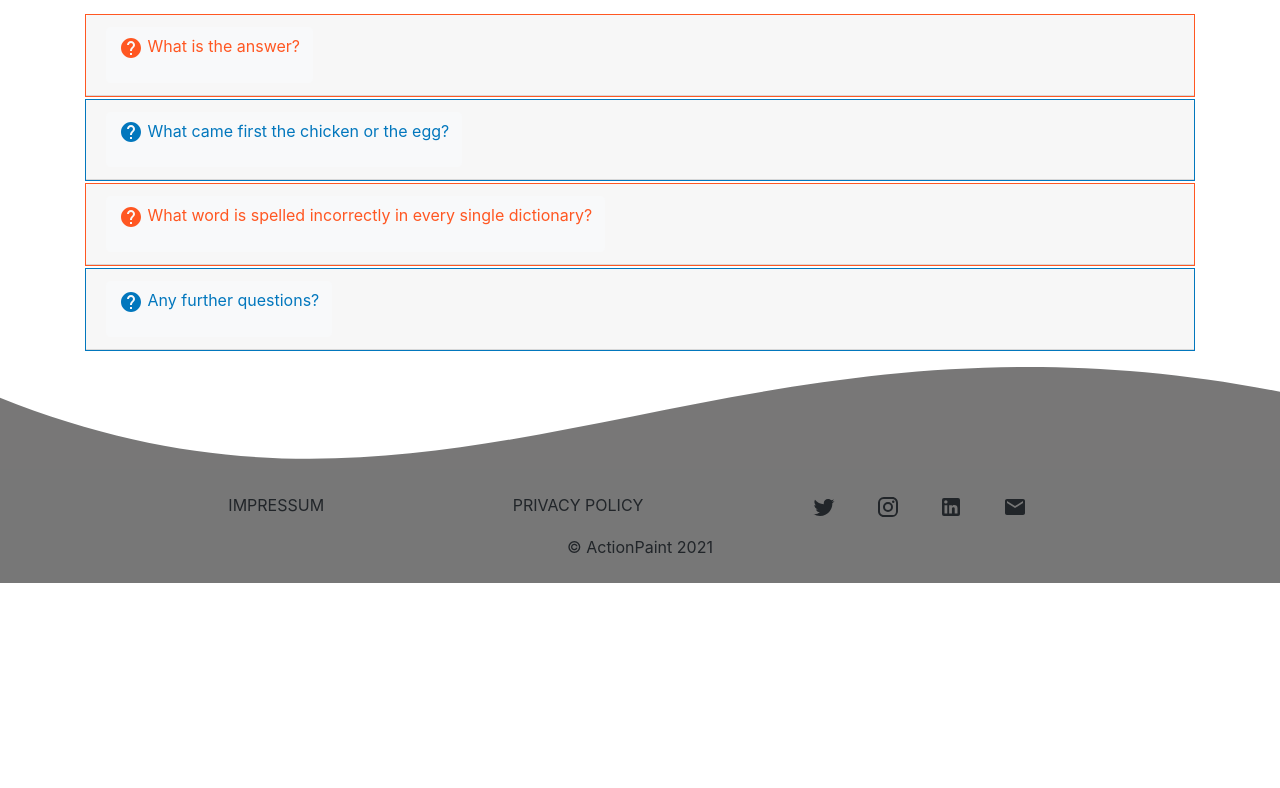
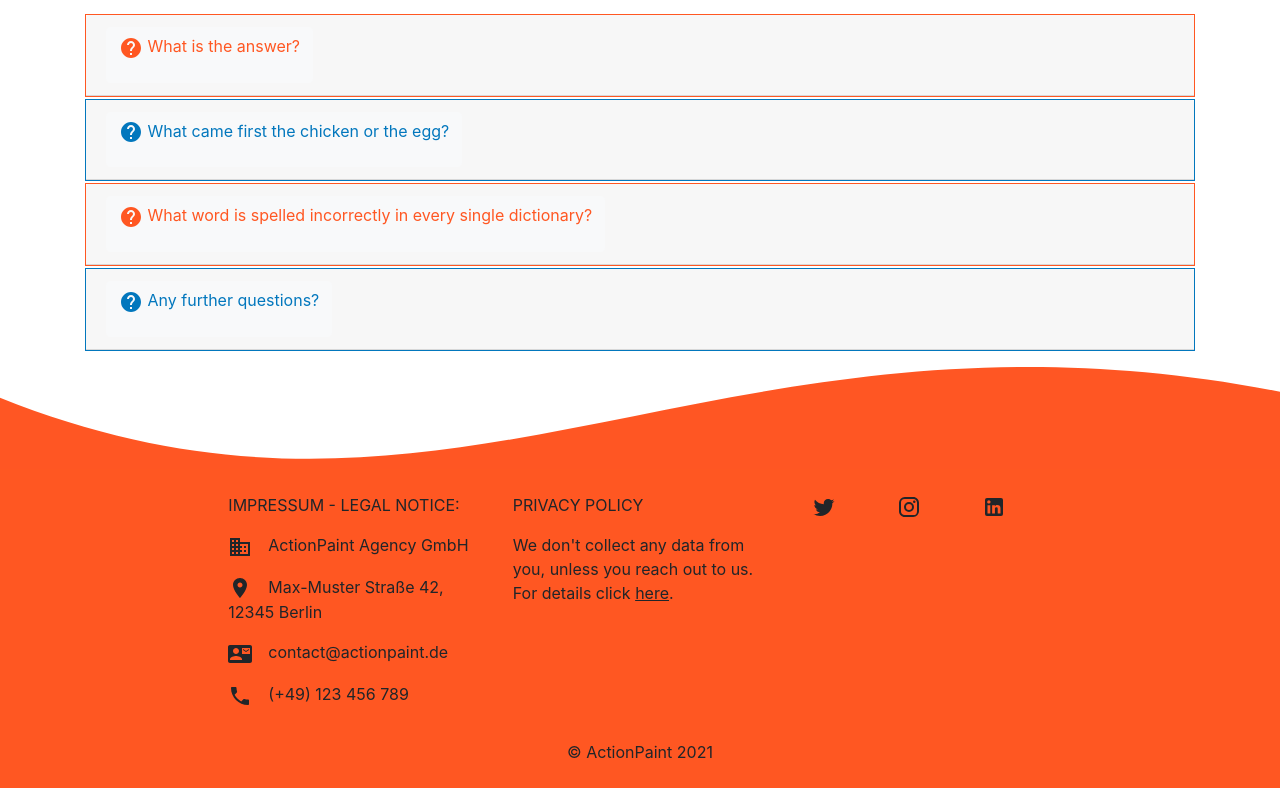
Before and after one commit to F1nnM/ActionPaint, a React (Create React App) app: page / in a window 1280 px wide. Shown: the part 1262-2050 px from the top of the page. Before the commit the page ends 1845 px from the top, so only its background shows below. Built offline with nearby package versions, Linux system fonts and the light colour scheme.

Commit message:
Reworked footer

```diff
--- a/src/components/Footer.js
+++ b/src/components/Footer.js
@@ -4,8 +4,11 @@ import styles from './Footer.module.css'
 
 import Twitter from '@material-ui/icons/Twitter'
 import Instagram from '@material-ui/icons/Instagram'
-import Mail from '@material-ui/icons/Mail'
+import ContactMail from '@material-ui/icons/ContactMail'
 import LinkedIn from '@material-ui/icons/LinkedIn'
+import Phone from '@material-ui/icons/Phone'
+import Business from '@material-ui/icons/Business';
+import LocationOn from '@material-ui/icons/LocationOn';
 import React from "react";
 
 function Footer() {
@@ -26,26 +29,33 @@ function Footer() {
         </Row>
       </Container>
       <Container fluid className={styles.footerContainer + " py-3"}>
-        <Row className="py-2 text-uppercase">
+        <Row className="py-2">
           <Col lg={1} xl={2} />
-          <Col>Impressum</Col>
-          <Col>Privacy Policy</Col>
+          <Col>
+            <span className="text-uppercase">Impressum - Legal Notice:</span>
+            <address className="mt-3">
+              <p><Business className='mr-3' />ActionPaint Agency GmbH</p>
+              <p><LocationOn className='mr-3' />Max-Muster Straße 42, 12345 Berlin</p>
+              <p><ContactMail className='mr-3' /><a href="mailto:jim@rock.com" className={styles.colorReset}>contact@actionpaint.de</a></p>
+              <p><Phone className='mr-3' /><a href="tel:+13115552368" className={styles.colorReset}>(+49) 123 456 789</a></p>
+            </address>
+          </Col>
+          <Col>
+            <span className="text-uppercase">Privacy Policy</span>
+            <p className="mt-3">We don't collect any data from you, unless you reach out to us. For details click <a href="privacyPolicy.txt" className={styles.colorReset+" "+styles.underline}>here</a>.</p>
+          </Col>
           <Col>
             <Container>
               <Row>
                 <Col>
-                  <Twitter />
+                  <a href="https://twitter.com" className={styles.colorReset}><Twitter /></a>
                 </Col>
                 <Col>
-                  <Instagram />
+                  <a href="https://instagram.com" className={styles.colorReset}><Instagram /></a>
                 </Col>
                 <Col>
-                  <LinkedIn />
+                  <a href="https://linkedin.com" className={styles.colorReset}><LinkedIn /></a>
                 </Col>
-                <Col>
-                  <Mail />
-                </Col>
-
               </Row>
             </Container>
           </Col>
--- a/src/components/Footer.module.css
+++ b/src/components/Footer.module.css
@@ -1,13 +1,19 @@
 .footerContainer{
-    background-color: #777777;
+    background-color: var(--primaryColor);
 }
 .footerLeadIn {
     margin-top: 16px;
 }
 .footerLeadIn svg {
     /* https://codepen.io/sosuke/pen/Pjoqqp */
-    filter: invert(54%) sepia(8%) saturate(8%) hue-rotate(319deg) brightness(84%) contrast(82%);
+    filter: invert(40%) sepia(72%) saturate(2302%) hue-rotate(346deg) brightness(101%) contrast(101%);
     height: auto;
     margin-left: -16px;
     margin-right: -16px;
 }
+.colorReset {
+    color: inherit;
+}
+.underline {
+    text-decoration: underline;
+}
```
Also changed, not shown: public/privacyPolicy.txt (added).
